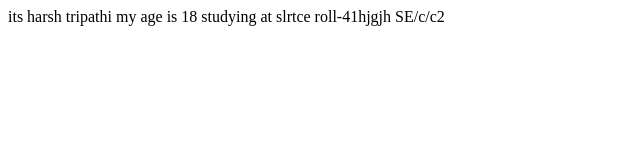
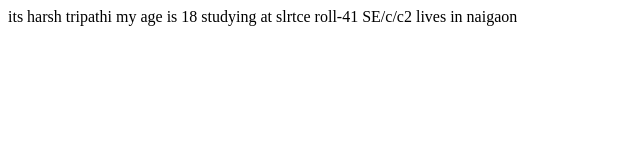
Before and after one commit to harshhub-tech/harsh, a plain HTML site: page index.html in a window 1280 px wide. Shown: the whole page, without its empty margins (0-640 px from the left). Drawn offline with Linux system fonts and the light colour scheme.

Commit message:
changed html

```diff
--- a/index.html
+++ b/index.html
@@ -9,8 +9,8 @@
     its harsh tripathi
     my age is 18
     studying at slrtce
-    roll-41hjgjh
+    roll-41
     SE/c/c2
-
+    lives in naigaon
 </body>
 </html>
```
